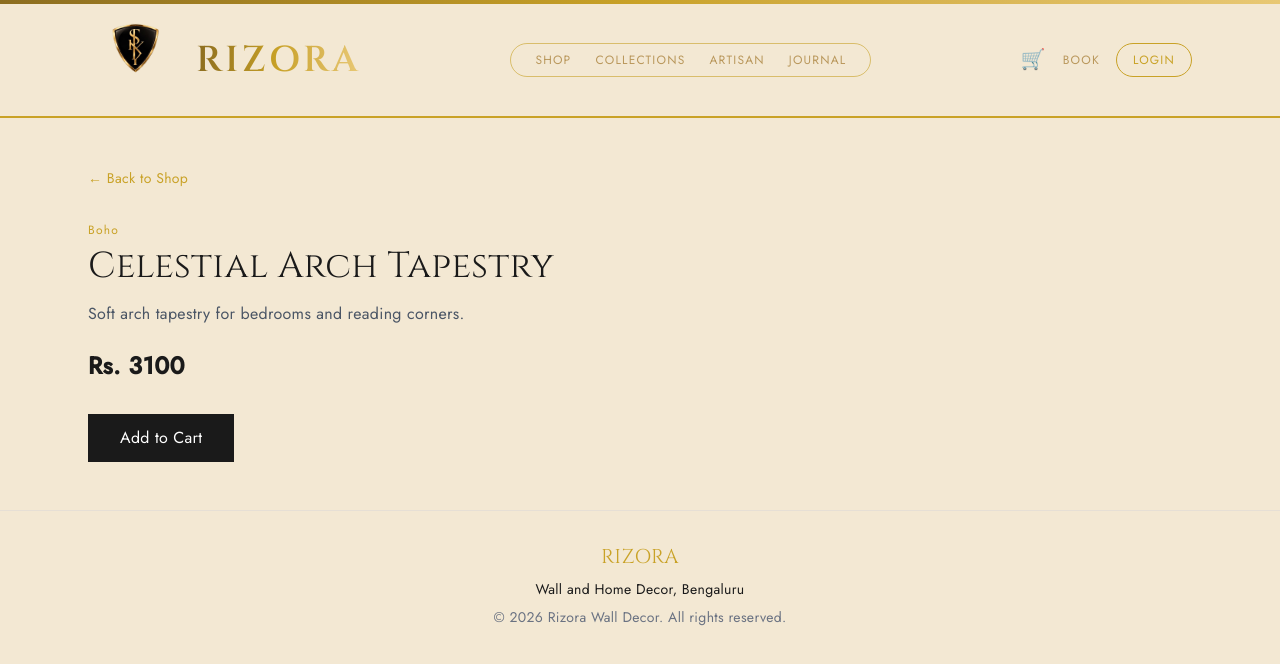
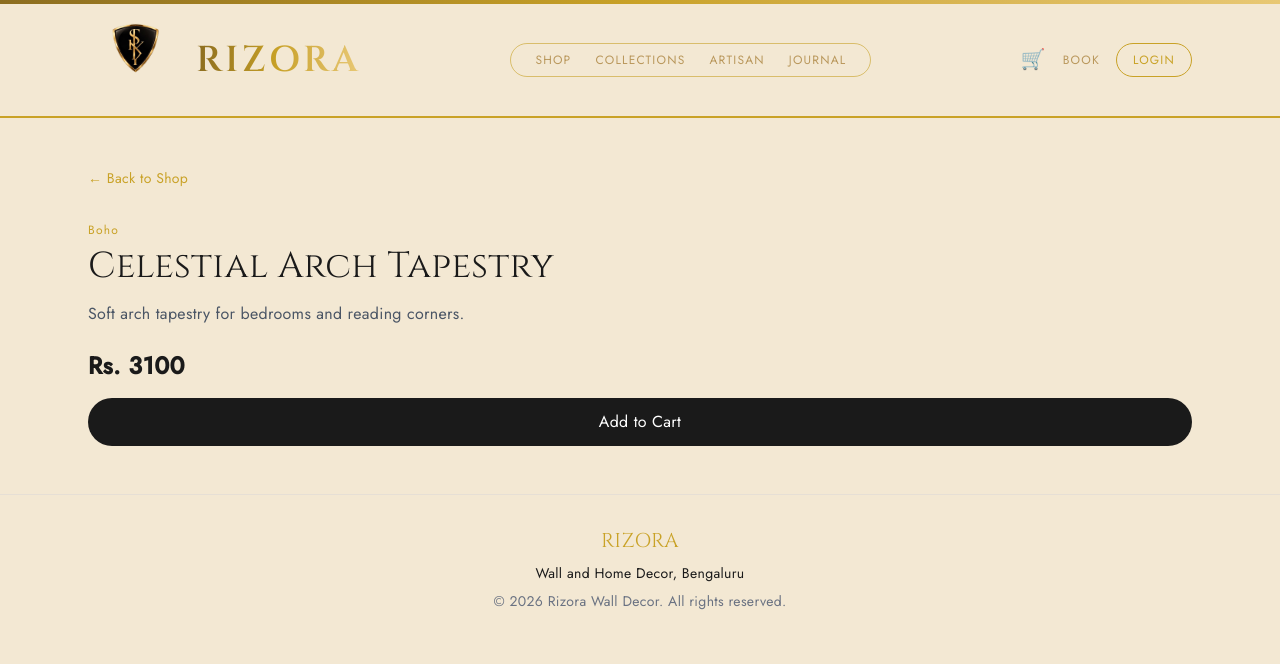
Before and after one commit to mohammedifteqhar/rizora-store, a Next.js app: page /shop/celestial-arch-tapestry in a window 1280 px wide. Shown: the top 664 px of the page. Built offline with nearby package versions, Linux system fonts and the light colour scheme.

Commit message:
style: add elegant hover to add to cart button

```diff
--- a/components/AddToCart.tsx
+++ b/components/AddToCart.tsx
@@ -5,7 +5,7 @@ import type { Product } from "@/lib/products";
 export default function AddToCart({ product }: { product: Product }) {
   const { addToCart } = useCart();
   return (
-    <button onClick={() => addToCart(product)} className="mt-8 bg-charcoal px-8 py-3 text-white">
+    <button onClick={() => addToCart(product)} className="mt-4 w-full rounded-full bg-charcoal px-8 py-3 text-white transition-all duration-300 hover:-translate-y-0.5 hover:bg-gold hover:text-charcoal hover:shadow-lg hover:shadow-gold/40">
       Add to Cart
     </button>
   );
```
